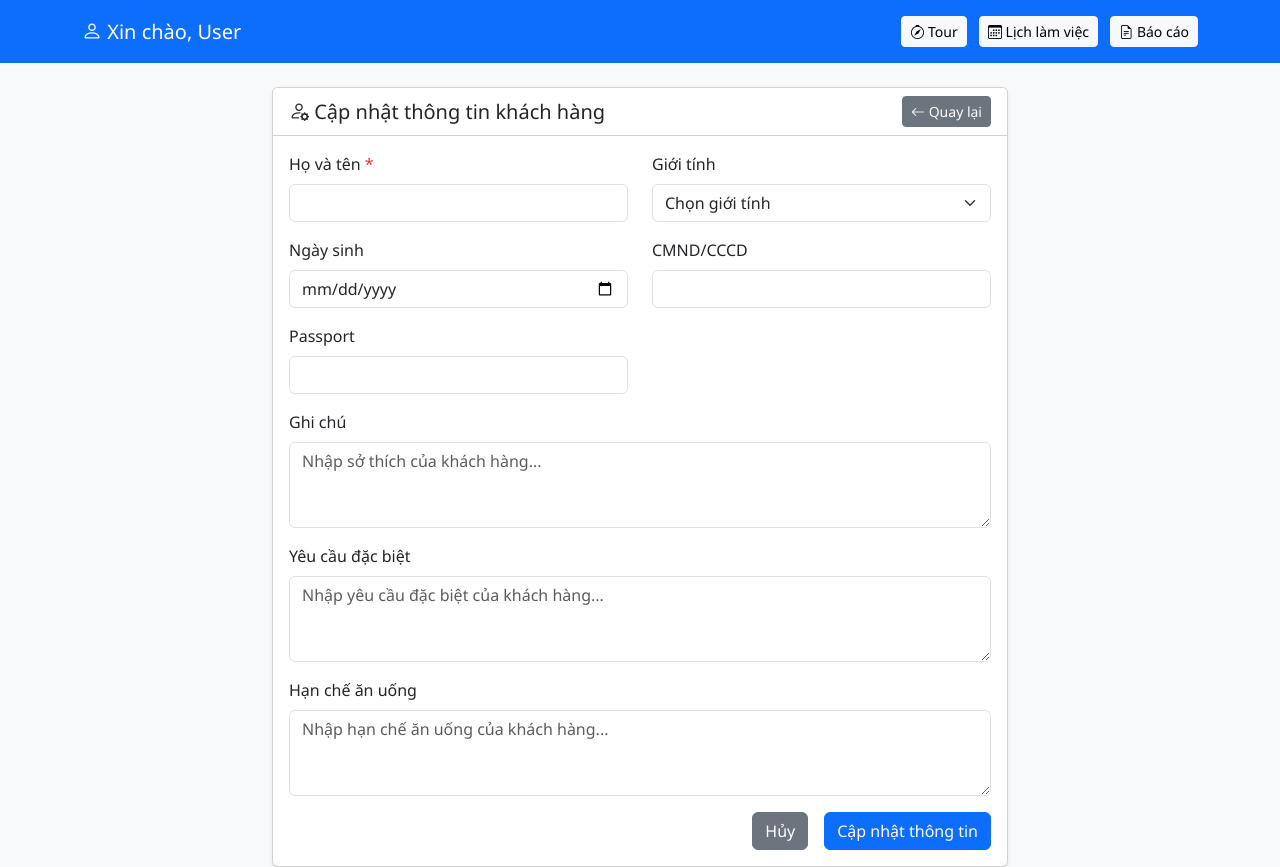
After one commit to century4u/duan1-nhom5, a PHP site: page /views/hdv/customer_edit.php in a window 1280 px wide. The commit adds this page. Run offline with PHP 8.4, Linux system fonts and the light colour scheme; the template is opened without the code that fills it, so the values that code supplies are empty; some libraries are stand-ins or nearby versions.

Commit message:
update hdv

```diff
--- a/duan1-nhom5/routes/index.php
+++ b/duan1-nhom5/routes/index.php
@@ -41,6 +41,9 @@ match ($action) {
     'hvd/home'           => (new HvdController)->home(),
     'hvd/tours'          => (new HvdController)->tours(),
     'hvd/tours/show'     => (new HvdController)->show(),
+    'hvd/customer/edit'  => (new HvdController)->customerEdit(),
+    'hvd/customer/update' => (new HvdController)->customerUpdate(),
+
 
     // Authentication routes
     'login'              => (new AuthController)->login(),
@@ -73,4 +76,5 @@ match ($action) {
     'forgot-password'    => (new AuthController)->forgotPassword(),
 
     default             => (new HomeController)->index(),
+
 };
--- /dev/null
+++ b/duan1-nhom5/views/hdv/customer_edit.php
@@ -0,0 +1,139 @@
+<!doctype html>
+<html lang="vi">
+<head>
+    <meta charset="UTF-8">
+    <meta name="viewport" content="width=device-width, initial-scale=1.0">
+    <title>Cập nhật thông tin khách hàng - Hướng dẫn viên</title>
+    <link href="https://cdn.jsdelivr.net/npm/bootstrap@5.3.0/dist/css/bootstrap.min.css" rel="stylesheet">
+    <link rel="stylesheet" href="https://cdn.jsdelivr.net/npm/bootstrap-icons@1.11.0/font/bootstrap-icons.css">
+    <style>
+        body {
+            font-family: 'Segoe UI', Tahoma, Geneva, Verdana, sans-serif;
+            background-color: #f8f9fa;
+        }
+    </style>
+</head>
+<body>
+
+<!-- Header -->
+<header class="bg-primary text-white py-3 mb-4">
+    <div class="container d-flex justify-content-between align-items-center">
+        <a class="nav-link" href="<?= BASE_URL ?>?action=hvd">
+            <h1 class="h5 mb-0"><i class="bi bi-person"></i> Xin chào, <?= htmlspecialchars($_SESSION['full_name'] ?? $_SESSION['username'] ?? 'User') ?></h1>
+        </a>
+        <nav>
+            <a href="<?= BASE_URL ?>?action=hvd/tours" class="btn btn-light btn-sm me-2"><i class="bi bi-compass"></i> Tour</a>
+            <a href="calendar.html" class="btn btn-light btn-sm me-2"><i class="bi bi-calendar3"></i> Lịch làm việc</a>
+            <a href="reports.html" class="btn btn-light btn-sm"><i class="bi bi-file-earmark-text"></i> Báo cáo</a>
+        </nav>
+    </div>
+</header>
+
+<main class="container">
+    <div class="row justify-content-center">
+        <div class="col-md-8">
+            <div class="card shadow-sm">
+                <div class="card-header bg-white">
+                    <div class="d-flex justify-content-between align-items-center">
+                        <h3 class="h5 mb-0"><i class="bi bi-person-gear"></i> Cập nhật thông tin khách hàng</h3>
+                        <a href="<?= BASE_URL ?>?action=hvd/tours/show&id=<?= $tour_id ?>&guide_id=<?= $guide_id ?>" class="btn btn-secondary btn-sm">
+                            <i class="bi bi-arrow-left"></i> Quay lại
+                        </a>
+                    </div>
+                </div>
+                <div class="card-body">
+                    <?php if (isset($_SESSION['error'])): ?>
+                        <div class="alert alert-danger"><?= htmlspecialchars($_SESSION['error']) ?></div>
+                        <?php unset($_SESSION['error']); ?>
+                    <?php endif; ?>
+
+                    <?php if (isset($_SESSION['success'])): ?>
+                        <div class="alert alert-success"><?= htmlspecialchars($_SESSION['success']) ?></div>
+                        <?php unset($_SESSION['success']); ?>
+                    <?php endif; ?>
+
+                    <form method="POST" action="<?= BASE_URL ?>?action=hvd/customer/update">
+                        <input type="hidden" name="id" value="<?= $customer['id'] ?>">
+                        <input type="hidden" name="tour_id" value="<?= $tour_id ?>">
+                        <input type="hidden" name="guide_id" value="<?= $guide_id ?>">
+
+                        <div class="row">
+                            <div class="col-md-6">
+                                <div class="mb-3">
+                                    <label for="fullname" class="form-label">Họ và tên <span class="text-danger">*</span></label>
+                                    <input type="text" class="form-control" id="fullname" name="fullname"
+                                           value="<?= htmlspecialchars($customer['fullname'] ?? '') ?>" required>
+                                </div>
+                            </div>
+                            <div class="col-md-6">
+                                <div class="mb-3">
+                                    <label for="gender" class="form-label">Giới tính</label>
+<select class="form-select" id="gender" name="gender">
+    <option value="">Chọn giới tính</option>
+    <option value="male" <?= ($customer['gender'] ?? '') == 'male' ? 'selected' : '' ?>>Nam</option>
+    <option value="female" <?= ($customer['gender'] ?? '') == 'female' ? 'selected' : '' ?>>Nữ</option>
+    <option value="other" <?= ($customer['gender'] ?? '') == 'other' ? 'selected' : '' ?>>Khác</option>
+</select>
+                                </div>
+                            </div>
+                        </div>
+
+                        <div class="row">
+                            <div class="col-md-6">
+                                <div class="mb-3">
+                                    <label for="birthdate" class="form-label">Ngày sinh</label>
+                                    <input type="date" class="form-control" id="birthdate" name="birthdate"
+                                           value="<?= htmlspecialchars($customer['birthdate'] ?? '') ?>">
+                                </div>
+                            </div>
+                            <div class="col-md-6">
+                                <div class="mb-3">
+                                    <label for="id_card" class="form-label">CMND/CCCD</label>
+                                    <input type="text" class="form-control" id="id_card" name="id_card"
+                                           value="<?= htmlspecialchars($customer['id_card'] ?? '') ?>">
+                                </div>
+                            </div>
+                        </div>
+
+                        <div class="row">
+                            <div class="col-md-6">
+                                <div class="mb-3">
+                                    <label for="passport" class="form-label">Passport</label>
+                                    <input type="text" class="form-control" id="passport" name="passport"
+                                           value="<?= htmlspecialchars($customer['passport'] ?? '') ?>">
+                                </div>
+                            </div>
+                        </div>
+
+                        <div class="mb-3">
+                            <label for="hobby" class="form-label">Ghi chú</label>
+                            <textarea class="form-control" id="hobby" name="hobby" rows="3"
+                                      placeholder="Nhập sở thích của khách hàng..."><?= htmlspecialchars($customer['hobby'] ?? '') ?></textarea>
+                        </div>
+
+                        <div class="mb-3">
+                            <label for="special_requirements" class="form-label">Yêu cầu đặc biệt</label>
+                            <textarea class="form-control" id="special_requirements" name="special_requirements" rows="3"
+                                      placeholder="Nhập yêu cầu đặc biệt của khách hàng..."><?= htmlspecialchars($customer['special_requirements'] ?? '') ?></textarea>
+                        </div>
+
+                        <div class="mb-3">
+                            <label for="dietary_restrictions" class="form-label">Hạn chế ăn uống</label>
+                            <textarea class="form-control" id="dietary_restrictions" name="dietary_restrictions" rows="3"
+                                      placeholder="Nhập hạn chế ăn uống của khách hàng..."><?= htmlspecialchars($customer['dietary_restrictions'] ?? '') ?></textarea>
+                        </div>
+
+                        <div class="d-grid gap-2 d-md-flex justify-content-md-end">
+                            <a href="<?= BASE_URL ?>?action=hvd/tours/show&id=<?= $tour_id ?>&guide_id=<?= $guide_id ?>" class="btn btn-secondary me-md-2">Hủy</a>
+                            <button type="submit" class="btn btn-primary">Cập nhật thông tin</button>
+                        </div>
+                    </form>
+                </div>
+            </div>
+        </div>
+    </div>
+</main>
+
+<script src="https://cdn.jsdelivr.net/npm/bootstrap@5.3.0/dist/js/bootstrap.bundle.min.js"></script>
+</body>
+</html>
```
Also changed, not shown: duan1-nhom5/controllers/HvdController.php (+59 -0 lines), duan1-nhom5/models/BookingDetailModel.php (+43 -6 lines), duan1-nhom5/views/hdv/tour_show.php (+130 -39 lines).
